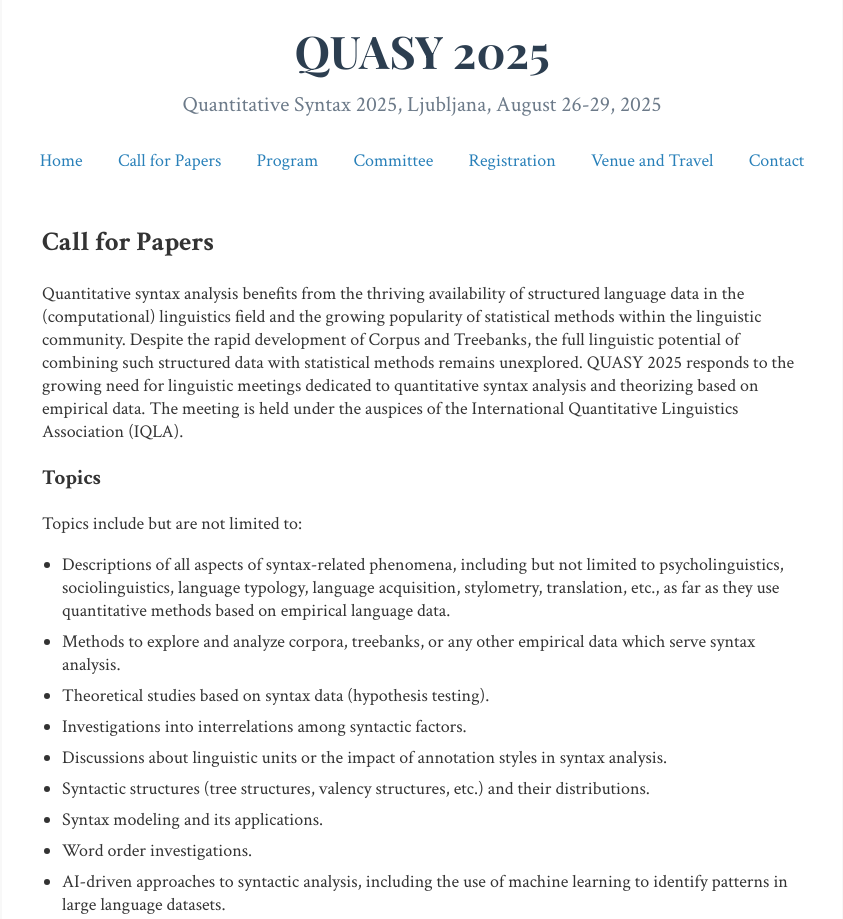
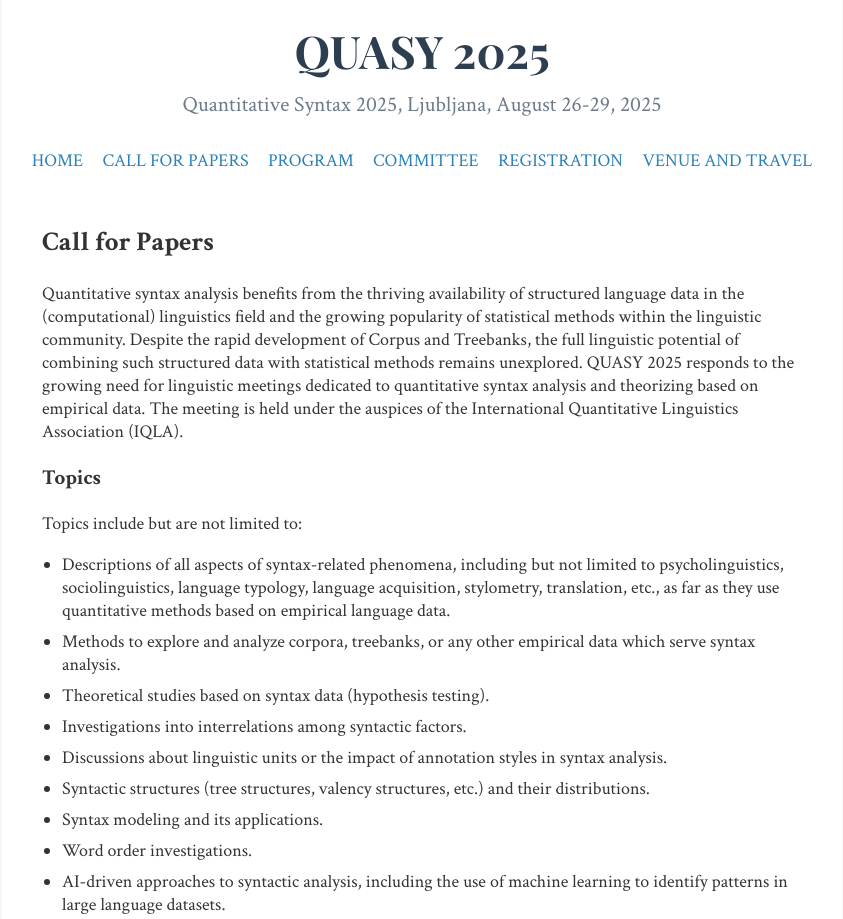
Before and after one commit to quansyntax/quasy2025, a plain HTML site: page call-for-papers.html in a window 1280 px wide. Shown: the top 919 px of the page, without its empty margins (218-1061 px from the left). Drawn offline with nearby package versions, Linux system fonts and the light colour scheme.

Commit message:
Update navigation bars

```diff
--- a/call-for-papers.html
+++ b/call-for-papers.html
@@ -19,13 +19,12 @@
 
         <!-- Navigation Section -->
         <nav class="navbar" style="display: flex; justify-content: space-around; padding: 10px 0;">
-            <a href="index.html">Home</a>
-            <a href="call-for-papers.html">Call for Papers</a>
-            <a href="program.html">Program</a>
-            <a href="committee.html">Committee</a>
-            <a href="registration.html">Registration</a>
-            <a href="venue.html">Venue and Travel</a>
-            <a href="contact.html">Contact</a>
+            <a href="index.html">HOME</a>
+            <a href="call-for-papers.html">CALL FOR PAPERS</a>
+            <a href="program.html">PROGRAM</a>
+            <a href="committee.html">COMMITTEE</a>
+            <a href="registration.html">REGISTRATION</a>
+            <a href="venue.html">VENUE AND TRAVEL</a>
         </nav>
 
         <!-- Main Content Section -->
```
Also changed, not shown: committee.html (+6 -7 lines), program.html (+6 -7 lines), registration.html (+6 -7 lines), venue.html (+6 -7 lines).
